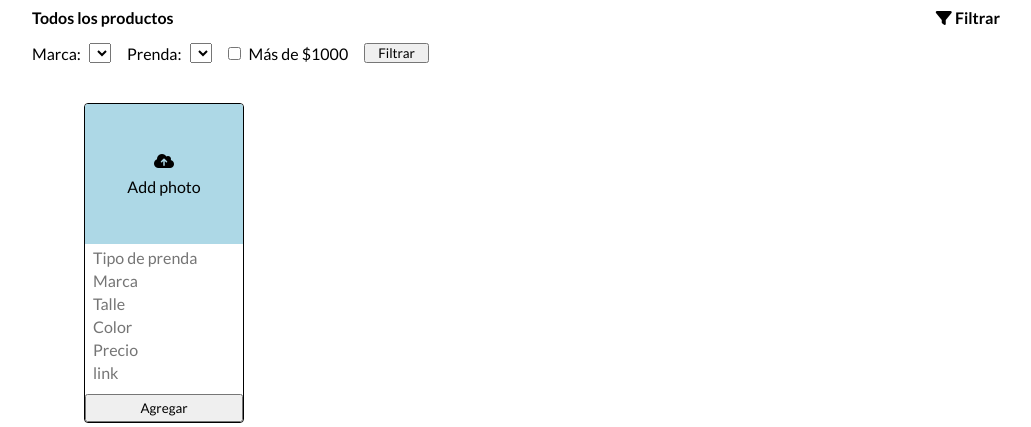
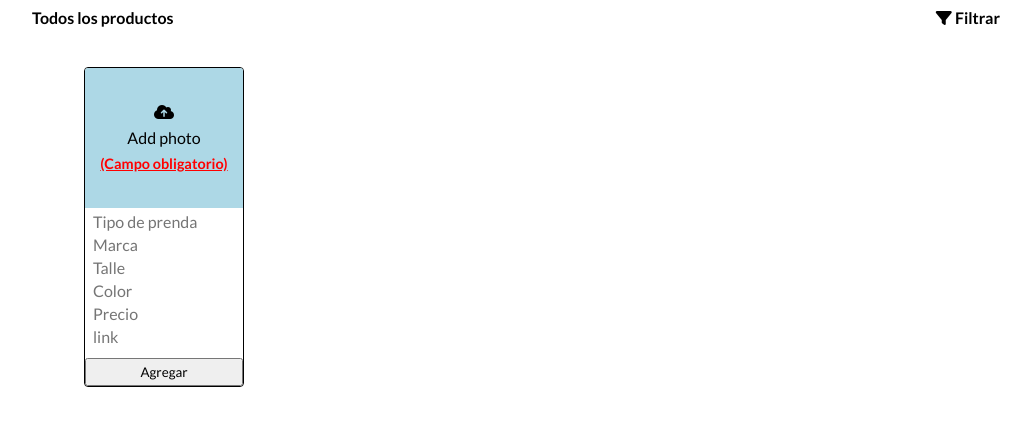
Before and after one commit to SrPache/tiendapotrerodigital, a PHP site: page /admin.php in a window 1280 px wide. Shown: the part 55-482 px from the top of the page, without its empty margins (124-1155 px from the left). Run offline with PHP 8.4, Linux system fonts and the light colour scheme; data that the repository does not hold is empty; some libraries are stand-ins or nearby versions.

Commit message:
Varios bugs solucionados

```diff
--- a/admin.php
+++ b/admin.php
@@ -24,7 +24,7 @@
             <button type="submit" id="filter"><i class="fa-solid fa-filter"></i> Filtrar</button>
         </form>
 
-        <div class="max" id="second">
+        <div class="max oculto" id="second">
 
             <form action="filtrar.php" method="POST">
 
@@ -45,8 +45,8 @@
     <main id="products">
         <div class="max">
 
-        <form class="product" method="POST" action="agregar.php">
-            <label for="imagen" id="label-imagen">Add photo <i class="fa-solid fa-cloud-arrow-up"></i></label>
+        <form class="product" method="POST" action="agregar.php" enctype="multipart/form-data">
+            <label for="imagen" id="label-imagen"><span style="font-weight: 700; font-size: .9rem; color:red; text-decoration: underline">(Campo obligatorio)</span> Add photo <i class="fa-solid fa-cloud-arrow-up"></i></label>
             <input class="form-editable" type="file" name="imagen" id="imagen" hidden>
             <input class="form-editable" type="text" name="prenda" id="prenda" placeholder="Tipo de prenda" required>
             <input class="form-editable" type="text" name="marca" id="marca" placeholder="Marca" required>
--- a/agregar.php
+++ b/agregar.php
@@ -13,7 +13,7 @@ $marca = strtolower($_POST['marca']);
 $talle = strtolower($_POST['talle']);
 $precio = strtolower($_POST['precio']);
 
-$imagen = $_POST['imagen'];
+// $imagen = $_POST['imagen'];
 
 $color = strtolower($_POST['color']);
 
@@ -26,8 +26,9 @@ if (isset($_POST['link'])){
 }
 
 
-$consulta = "INSERT INTO ropa (id, prenda, marca, talle, precio, color) VALUES (".$id.", '".$prenda."', '".$marca."', '".$talle."', '".$precio."', '".$color."')";
+$imagen = addslashes(file_get_contents($_FILES['imagen']['tmp_name']));
 
+$consulta = "INSERT INTO ropa (id, prenda, marca, talle, precio, imagen, color, link) VALUES ('','$prenda','$marca','$talle','$precio','$imagen', $color, $link)";
 mysqli_query($conexion, $consulta);
 header('location: admin.php');
 
--- a/index.php
+++ b/index.php
@@ -24,7 +24,7 @@
             <button type="submit" id="filter"><i class="fa-solid fa-filter"></i> Filtrar</button>
         </form>
 
-        <div class="max" id="second">
+        <div class="max oculto" id="second">
 
             <form action="filtrar.php" method="POST">
 
```
